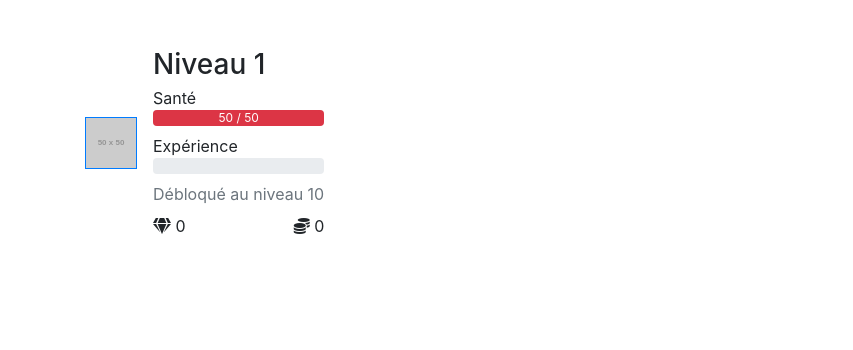
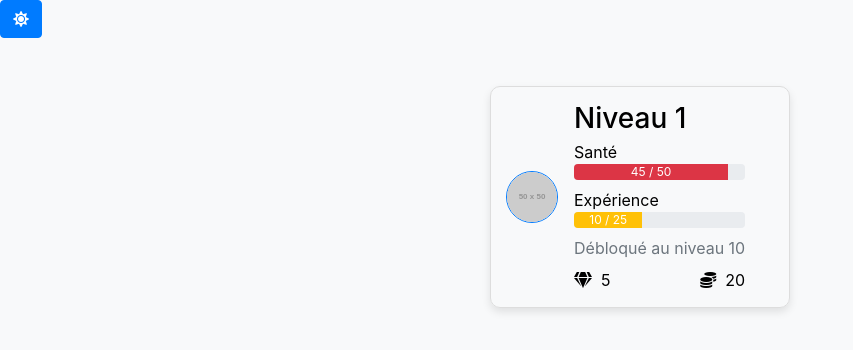
Before and after one commit to PatrickAlexandre/Profile, a plain HTML site: page index.html in a window 1280 px wide. Shown: the whole page, without its empty margins (0-853 px from the left). Drawn offline with nearby package versions, Linux system fonts and the light colour scheme; placeholder pictures from the web are drawn by us.

Commit message:
Func: theme-toggle

```diff
--- /dev/null
+++ b/character-card.css
@@ -0,0 +1,44 @@
+:root {
+    --primary-color: #007bff;
+    --bg-light: #f8f9fa;
+    --bg-dark: #343a40;
+    --text-light: #ffffff;
+    --text-dark: #000000;
+}
+
+body.light-theme {
+    background-color: var(--bg-light);
+    color: var(--text-dark);
+}
+body.dark-theme {
+    background-color: var(--bg-dark);
+    color: var(--text-light);
+}
+
+.character-card {
+    width: 300px;
+    border: 1px solid #ddd;
+    padding: 15px;
+    border-radius: 10px;
+    box-shadow: 0 4px 8px rgba(0, 0, 0, 0.1);
+}
+
+.icon-container {
+    display: flex;
+    align-items: center;
+}
+
+.icon-container i {
+    margin-right: 5px;
+}
+
+img.rounded-circle {
+    border-radius: 50%;
+}
+
+@container (max-width: 768px) {
+    .character-card {
+        flex-direction: column;
+        align-items: flex-start;
+    }
+}
--- /dev/null
+++ b/character-card.js
@@ -0,0 +1,19 @@
+document.addEventListener('DOMContentLoaded', (event) => {
+    // Example code to update character's health and experience
+    function updateCharacterStats(health, maxHealth, experience, maxExperience, gems, coins) {
+        const healthBar = document.querySelector('.progress-bar.bg-danger');
+        const experienceBar = document.querySelector('.progress-bar.bg-warning');
+        const gemCount = document.querySelector('.icon-container .fa-gem + span');
+        const coinCount = document.querySelector('.icon-container .fa-coins + span');
+
+        healthBar.style.width = `${(health / maxHealth) * 100}%`;
+        healthBar.textContent = `${health} / ${maxHealth}`;
+        experienceBar.style.width = `${(experience / maxExperience) * 100}%`;
+        experienceBar.textContent = `${experience} / ${maxExperience}`;
+        gemCount.textContent = gems;
+        coinCount.textContent = coins;
+    }
+
+    // Example usage:
+    updateCharacterStats(45, 50, 10, 25, 5, 20);
+});
--- a/index.html
+++ b/index.html
@@ -1,15 +1,17 @@
 <!DOCTYPE html>
-<html lang="fr">
+<html lang="en">
 <head>
     <meta charset="UTF-8">
     <meta name="viewport" content="width=device-width, initial-scale=1.0">
-    <title>Mon Personnage</title>
-    <link href="https://stackpath.bootstrapcdn.com/bootstrap/4.5.2/css/bootstrap.min.css" rel="stylesheet">
-    <link href="https://cdnjs.cloudflare.com/ajax/libs/font-awesome/5.15.3/css/all.min.css" rel="stylesheet">
+    <title>Character Card</title>
+    <link rel="stylesheet" href="https://stackpath.bootstrapcdn.com/bootstrap/4.5.2/css/bootstrap.min.css">
+    <link rel="stylesheet" href="https://cdnjs.cloudflare.com/ajax/libs/font-awesome/5.15.4/css/all.min.css">
+    <link rel="stylesheet" href="character-card.css">
 </head>
 <body>
-    <div class="container mt-5 d-flex align-items-center">
-        <img src="https://via.placeholder.com/50" class="border border-primary bg-light" alt="Character Image">
+    <button id="theme-toggle" class="btn btn-primary"><i class="fas fa-sun"></i></button>
+    <div class="container mt-5 d-flex align-items-center character-card">
+        <img src="https://via.placeholder.com/50" class="border border-primary bg-light rounded-circle" alt="Character Image">
         <div class="ml-3">
             <h3 class="mb-1">Niveau 1</h3>
             <div class="mb-2">
@@ -24,15 +26,18 @@
                     <div class="progress-bar bg-warning" role="progressbar" style="width: 0%;">0 / 25</div>
                 </div>
             </div>
-            <div class="mb-2 text-muted"><span>Débloqué au niveau 10</span></div>
+            <div class="mb-2 locked text-muted"><span>Débloqué au niveau 10</span></div>
             <div class="d-flex justify-content-between">
-                <div><i class="fas fa-gem"></i> 0</div>
-                <div><i class="fas fa-coins"></i> 0</div>
+                <div class="icon-container"><i class="fas fa-gem"></i> <span class="ml-1">0</span></div>
+                <div class="icon-container"><i class="fas fa-coins"></i> <span class="ml-1">0</span></div>
             </div>
         </div>
     </div>
+
     <script src="https://code.jquery.com/jquery-3.5.1.slim.min.js"></script>
-    <script src="https://cdn.jsdelivr.net/npm/@popperjs/core@2.5.4/dist/umd/popper.min.js"></script>
+    <script src="https://cdn.jsdelivr.net/npm/@popperjs/core@2.9.2/dist/umd/popper.min.js"></script>
     <script src="https://stackpath.bootstrapcdn.com/bootstrap/4.5.2/js/bootstrap.min.js"></script>
+    <script src="character-card.js"></script>
+    <script src="theme-toggle.js"></script>
 </body>
 </html>
--- a/scripts.js
+++ /dev/null
@@ -1 +0,0 @@
-/* Place your JavaScript in this file */
--- /dev/null
+++ b/theme-toggle.js
@@ -0,0 +1,25 @@
+document.addEventListener('DOMContentLoaded', (event) => {
+    const themeToggleButton = document.getElementById('theme-toggle');
+    const body = document.body;
+
+    themeToggleButton.addEventListener('click', () => {
+        if (body.classList.contains('light-theme')) {
+            body.classList.remove('light-theme');
+            body.classList.add('dark-theme');
+            themeToggleButton.innerHTML = '<i class="fas fa-moon"></i>';
+        } else {
+            body.classList.remove('dark-theme');
+            body.classList.add('light-theme');
+            themeToggleButton.innerHTML = '<i class="fas fa-sun"></i>';
+        }
+    });
+
+    // Set initial theme based on user's preference or default to light theme
+    if (window.matchMedia && window.matchMedia('(prefers-color-scheme: dark)').matches) {
+        body.classList.add('dark-theme');
+        themeToggleButton.innerHTML = '<i class="fas fa-moon"></i>';
+    } else {
+        body.classList.add('light-theme');
+        themeToggleButton.innerHTML = '<i class="fas fa-sun"></i>';
+    }
+});
```
Also changed, not shown: styles.css (deleted, +0 -7 lines).
